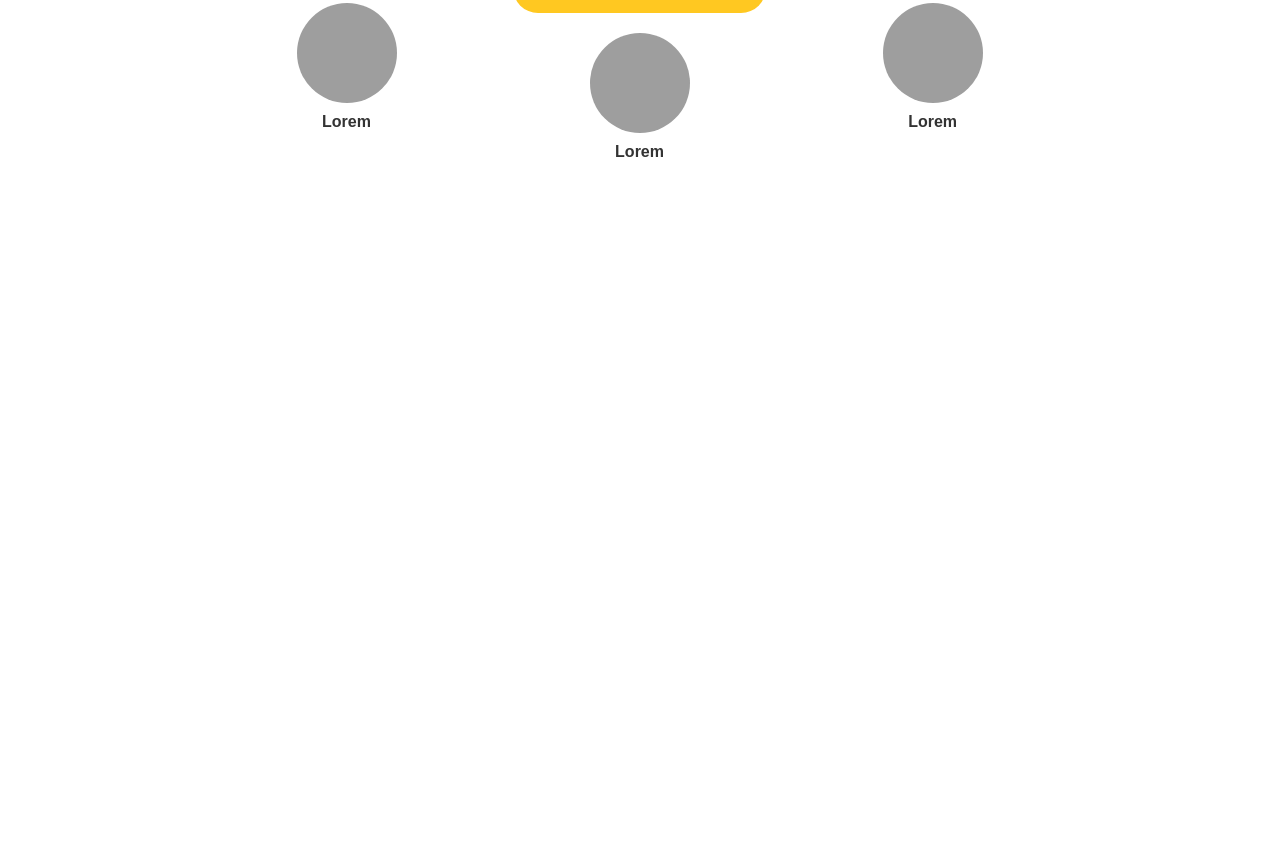
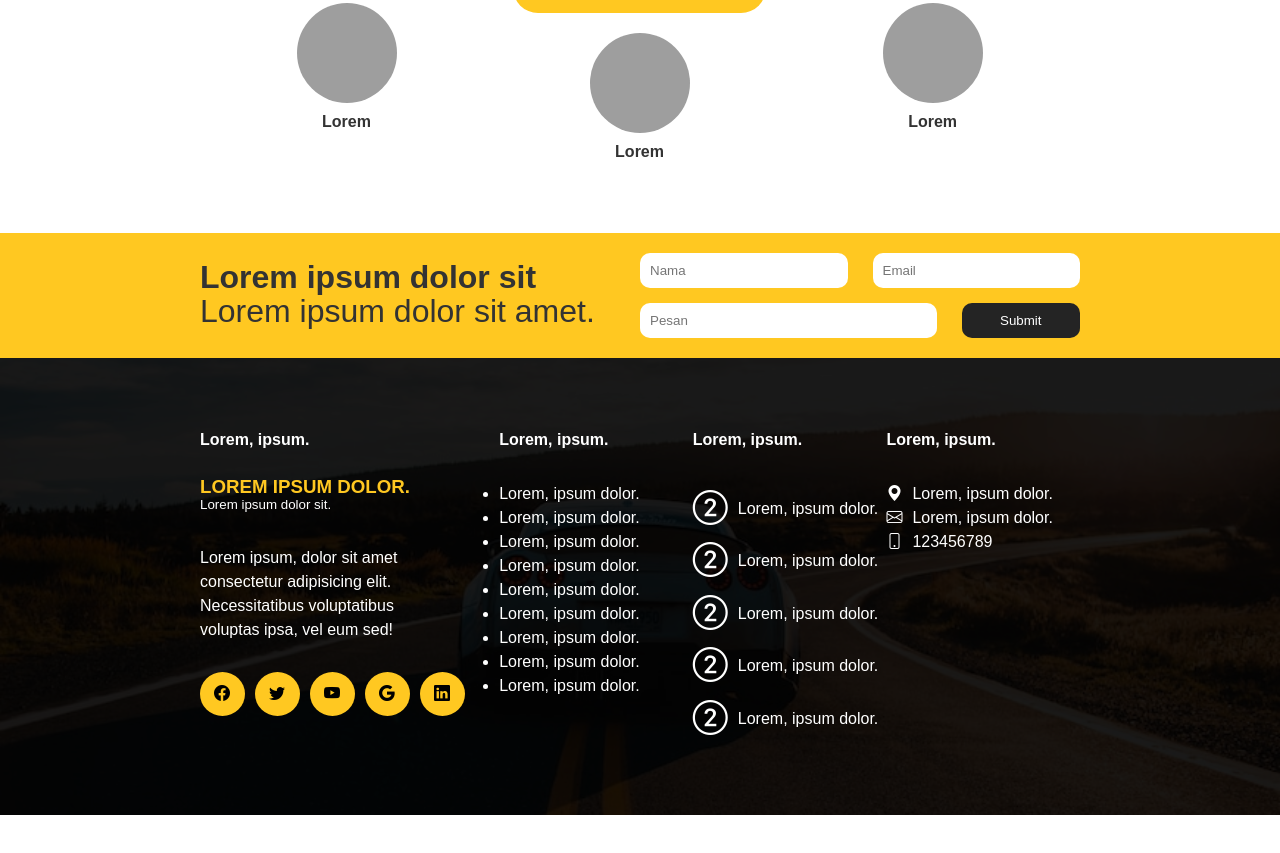
Before and after one commit to entercode-tech/workshop-frontend-basic, a plain HTML site: page index.html in a window 1280 px wide. Shown: the part 3733-4586 px from the top of the page. After the commit the page ends 4548 px from the top, so only its background shows below. Drawn offline with nearby package versions, Linux system fonts and the light colour scheme; grey boxes are pictures that could not be loaded.

Commit message:
pertemuan 7

```diff
--- a/index.html
+++ b/index.html
@@ -35,10 +35,10 @@ a {
     color: inherit;
 }
 
-ul {
+/* ul {
     list-style: none;
     padding: 0;
-}
+} */
 
 .header {
     background-color: var(--yellow);
@@ -243,18 +243,81 @@ ul {
     height: 100%;
     border-radius: 100%;
 }
+.subscribe{
+    background-color: var(--yellow);
+    padding-top: 20px;
+    padding-bottom: 20px;
+}
+.subscribe .row{
+    display: grid;
+    grid-template-columns: 50% 50%;
+}
+.subscribe .input1, .subscribe .input2{
+    display: flex;
+    gap: 25px;
+}
+.subscribe .input1 input{
+    width: 50%;
+    outline: none;
+    border: 0;
+    padding: 10px;
+    border-radius: 10px;
+}
+.subscribe .input2{
+    margin-top: 15px;
+}
+.subscribe .input2 input{
+    width: 70%;
+    outline: none;
+    border: 0;
+    padding: 10px;
+    border-radius: 10px;
+}
+.subscribe .input2 button{
+    width: 30%;
+    background-color: rgb(36, 36, 36);
+    color: white;
+    border-radius: 10px;
+    border: 0;
+    outline: none;
+}
+.footer{
+    position: relative;
+    padding-top: 70px;
+    padding-bottom: 70px;
+    color: white;
+}
+.footer img {
+    position: absolute;
+    width: 100%;
+    height: 100%;
+    object-fit: cover;
+    top: 0;
+    z-index: -1;
+    filter: brightness(10%);
+}
+.footer .row{
+    display: grid;
+    grid-template-columns: 34% 22% 22% 22%;
+}
+.footer .base_icon{
+    padding: 10px 15px 10px 14px;
+    background-color: var(--yellow);
+    color: rgb(0, 0, 0);
+    border-radius: 100%;
+}
     </style>
 </head>
 
 <body>
     <header class="header">
         <div class="container" style="display: flex;">
-            <ul>
+            <ul style="list-style: none; padding: 0;">
                 <li><i class="bi bi-phone"></i> 123456789</li>
                 <li><i class="bi bi-envelope-fill"></i> example@gmail.com</li>
                 <li><i class="bi bi-clock"></i> Senin 1 November 2023 08:00</li>
             </ul>
-            <ul style="margin-left: auto; margin-right: 0;">
+            <ul style="margin-left: auto; margin-right: 0; list-style: none; padding: 0;">
                 <li><i class="bi bi-facebook"></i></li>
                 <li><i class="bi bi-twitter"></i></li>
                 <li><i class="bi bi-youtube"></i></li>
@@ -268,7 +331,7 @@ ul {
                 <h1 style="color: var(--yellow); font-size:30px">Entercode</h3>
                     <div style="color: white; margin-top: -5px;">Lorem, ipsum dolor.</div>
             </div>
-            <ul class="nav_menu">
+            <ul class="nav_menu" style="list-style: none; padding: 0;">
                 <li>Home</li>
                 <li>Blog</li>
                 <li>Page</li>
@@ -545,7 +608,97 @@ ul {
         </div>
     </div>
 
-    <br><br><br><br><br><br><br><br><br><br><br><br><br><br><br><br><br><br><br><br><br><br><br><br><br><br><br><br><br><br><br><br><br><br><br><br><br><br><br><br><br><br><br><br><br><br><br><br><br><br><br><br><br><br><br><br><br><br><br><br><br><br><br><br><br><br><br><br><br><br><br><br><br><br><br><br><br><br><br><br><br><br><br><br><br><br><br><br><br><br><br><br><br><br><br><br><br><br><br><br>
+    <div class="subscribe" style="margin-top: 80px;">
+        <div class="container">
+            <div class="row">
+                <div class="col">
+                    <h1 style="font-weight: 800;">Lorem ipsum dolor sit</h1>
+                    <h1 style="font-weight: 100; line-height: 20px;">Lorem ipsum dolor sit amet.</h1>
+                </div>
+                <div class="col">
+                    <form>
+                        <div class="input1">
+                            <input type="text" placeholder="Nama">
+                            <input type="text" placeholder="Email">
+                        </div>
+                        <div class="input2">
+                            <input type="text" placeholder="Pesan">
+                            <button>Submit</button>
+                        </div>
+                    </form>
+                </div>
+            </div>
+        </div>
+    </div>
+    <div class="footer">
+        <div class="container">
+            <div class="row">
+                <div class="col">
+                    <h4>Lorem, ipsum.</h4>
+                    <ul style="margin-top: 30px; list-style: none; padding: 0px;">
+                        <li>
+                            <h3 style="color: var(--yellow); text-transform: uppercase; line-height: 10px;">Lorem ipsum dolor.</h3>
+                            <small>Lorem ipsum dolor sit.</small>
+                        </li>
+                        <li style="margin-top: 30px; padding-right: 50px;">
+                            <p>Lorem ipsum, dolor sit amet consectetur adipisicing elit. Necessitatibus voluptatibus voluptas ipsa, vel eum sed!</p>
+                        </li>
+                        <li style="margin-top: 30px; display: flex; gap:10px">
+                            <div class="base_icon">
+                                <i class="bi bi-facebook"></i>
+                            </div>
+                            <div class="base_icon">
+                                <i class="bi bi-twitter"></i>
+                            </div>
+                            <div class="base_icon">
+                                <i class="bi bi-youtube"></i>
+                            </div>
+                            <div class="base_icon">
+                                <i class="bi bi-google"></i>
+                            </div>
+                            <div class="base_icon">
+                                <i class="bi bi-linkedin"></i>
+                            </div>
+                        </li>
+                    </ul>
+                </div>
+                <div class="col">
+                    <h4>Lorem, ipsum.</h4>
+                    <ul style="margin-top: 30px;">
+                        <li>Lorem, ipsum dolor.</li>
+                        <li>Lorem, ipsum dolor.</li>
+                        <li>Lorem, ipsum dolor.</li>
+                        <li>Lorem, ipsum dolor.</li>
+                        <li>Lorem, ipsum dolor.</li>
+                        <li>Lorem, ipsum dolor.</li>
+                        <li>Lorem, ipsum dolor.</li>
+                        <li>Lorem, ipsum dolor.</li>
+                        <li>Lorem, ipsum dolor.</li>
+                    </ul>
+                </div>
+                <div class="col">
+                    <h4>Lorem, ipsum.</h4>
+                    <ul style="margin-top: 30px; list-style: none; padding: 0px;">
+                        <li style="display: flex; align-items: center; gap: 10px;"><i class="bi bi-2-circle" style="font-size: 35px;"></i> Lorem, ipsum dolor.</li>
+                        <li style="display: flex; align-items: center; gap: 10px;"><i class="bi bi-2-circle" style="font-size: 35px;"></i> Lorem, ipsum dolor.</li>
+                        <li style="display: flex; align-items: center; gap: 10px;"><i class="bi bi-2-circle" style="font-size: 35px;"></i> Lorem, ipsum dolor.</li>
+                        <li style="display: flex; align-items: center; gap: 10px;"><i class="bi bi-2-circle" style="font-size: 35px;"></i> Lorem, ipsum dolor.</li>
+                        <li style="display: flex; align-items: center; gap: 10px;"><i class="bi bi-2-circle" style="font-size: 35px;"></i> Lorem, ipsum dolor.</li>
+                    </ul>
+                </div>
+                <div class="col">
+                    <h4>Lorem, ipsum.</h4>
+                    <ul style="margin-top: 30px; list-style: none; padding: 0px;">
+                        <li style="display: flex; align-items: center; gap: 10px;"><i class="bi bi-geo-alt-fill"></i> Lorem, ipsum dolor.</li>
+                        <li style="display: flex; align-items: center; gap: 10px;"><i class="bi bi-envelope"></i> Lorem, ipsum dolor.</li>
+                        <li style="display: flex; align-items: center; gap: 10px;"><i class="bi bi-phone"></i> 123456789</li>
+                    </ul>
+                </div>
+            </div>
+        </div>
+        <img src="jumbotron.jpeg" alt="Footer">
+    </div>
+
 
     <script>
         function view_gallery(event,section_id,paginate_image_id){
```
